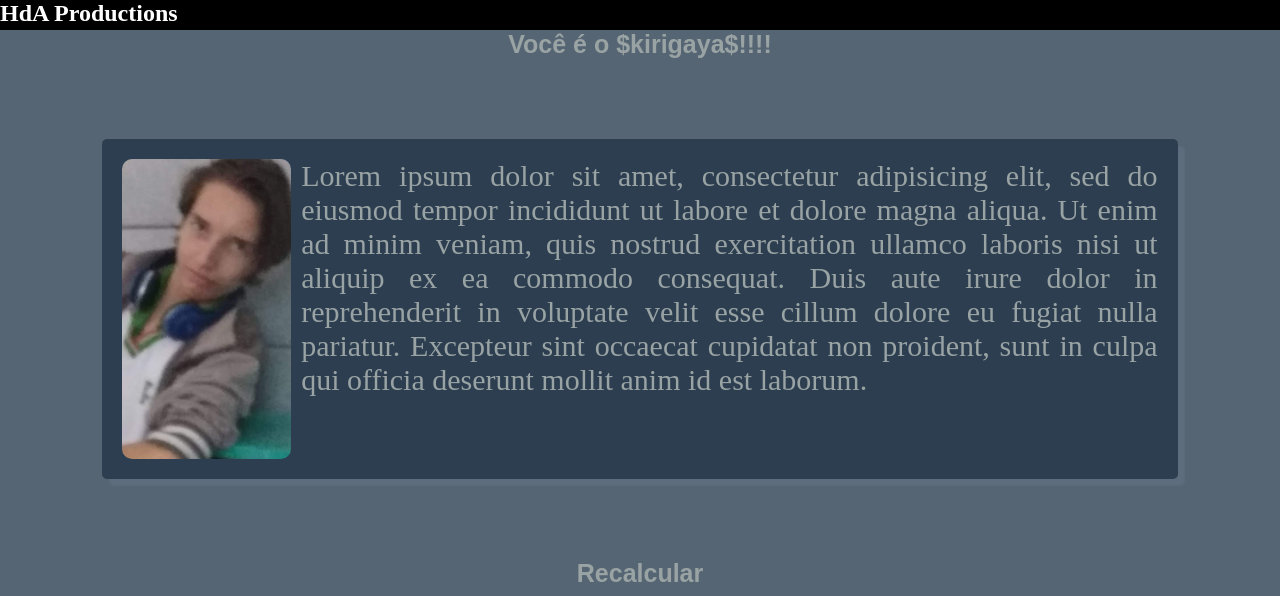
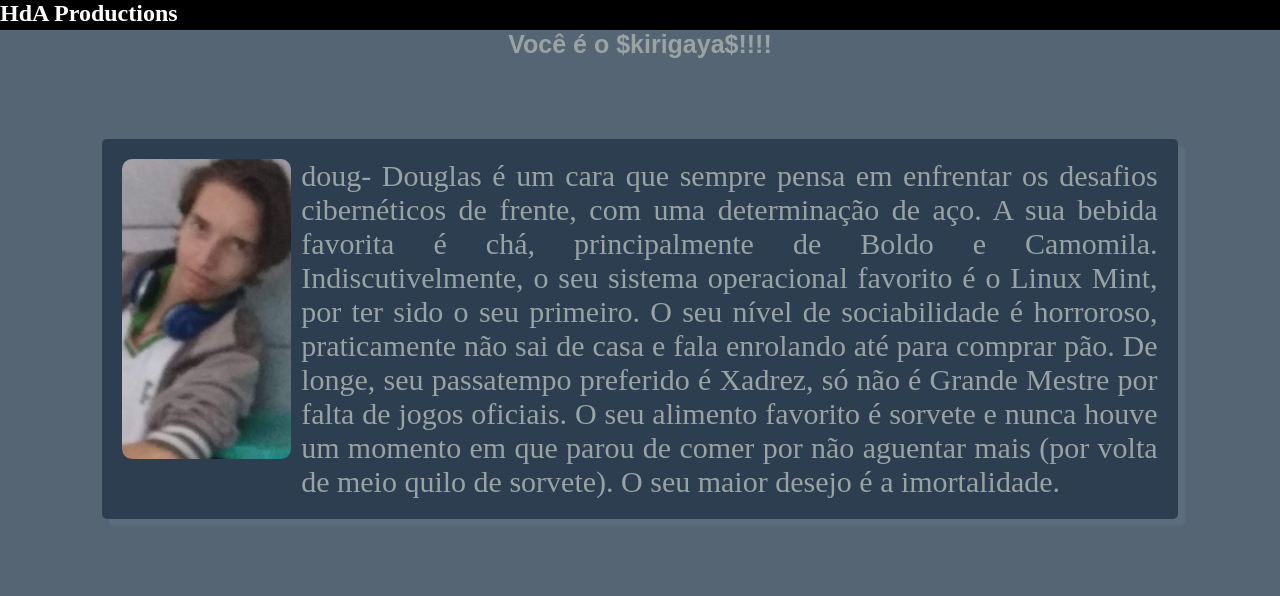
Before and after one commit to ProjetoWeb12/ProjectWebThridEdition, a plain HTML site: page files/perguntas/membros/pag1.html in a window 1280 px wide. Shown: the top 596 px of the page. Drawn offline with Linux system fonts and the light colour scheme.

Commit message:
Update pag1.html

```diff
--- a/files/perguntas/membros/pag1.html
+++ b/files/perguntas/membros/pag1.html
@@ -20,12 +20,7 @@
 	<h1 class="align title">Você é o $kirigaya$!!!!</h1>
 	<header class="align">
 		<img src="../img/photo-equipe-1.jpg">
-		<p>Lorem ipsum dolor sit amet, consectetur adipisicing elit, sed do eiusmod
-		tempor incididunt ut labore et dolore magna aliqua. Ut enim ad minim veniam,
-		quis nostrud exercitation ullamco laboris nisi ut aliquip ex ea commodo
-		consequat. Duis aute irure dolor in reprehenderit in voluptate velit esse
-		cillum dolore eu fugiat nulla pariatur. Excepteur sint occaecat cupidatat non
-		proident, sunt in culpa qui officia deserunt mollit anim id est laborum.</p>
+		<p>doug- Douglas é um cara que sempre pensa em enfrentar os desafios cibernéticos de frente, com uma determinação de aço. A sua bebida favorita é chá, principalmente de Boldo e Camomila. Indiscutivelmente, o seu sistema operacional favorito é o Linux Mint, por ter sido o seu primeiro. O seu nível de sociabilidade é horroroso, praticamente não sai de casa e fala enrolando até para comprar pão. De longe, seu passatempo preferido é Xadrez, só não é Grande Mestre por falta de jogos oficiais. O seu alimento favorito é sorvete e nunca houve um momento em que parou de comer por não aguentar mais (por volta de meio quilo de sorvete). O seu maior desejo é a imortalidade.</p>
 	</header>
 	<a href="../quiz.html"> <h1 class="align title">Recalcular</h1> </a>
 
```
